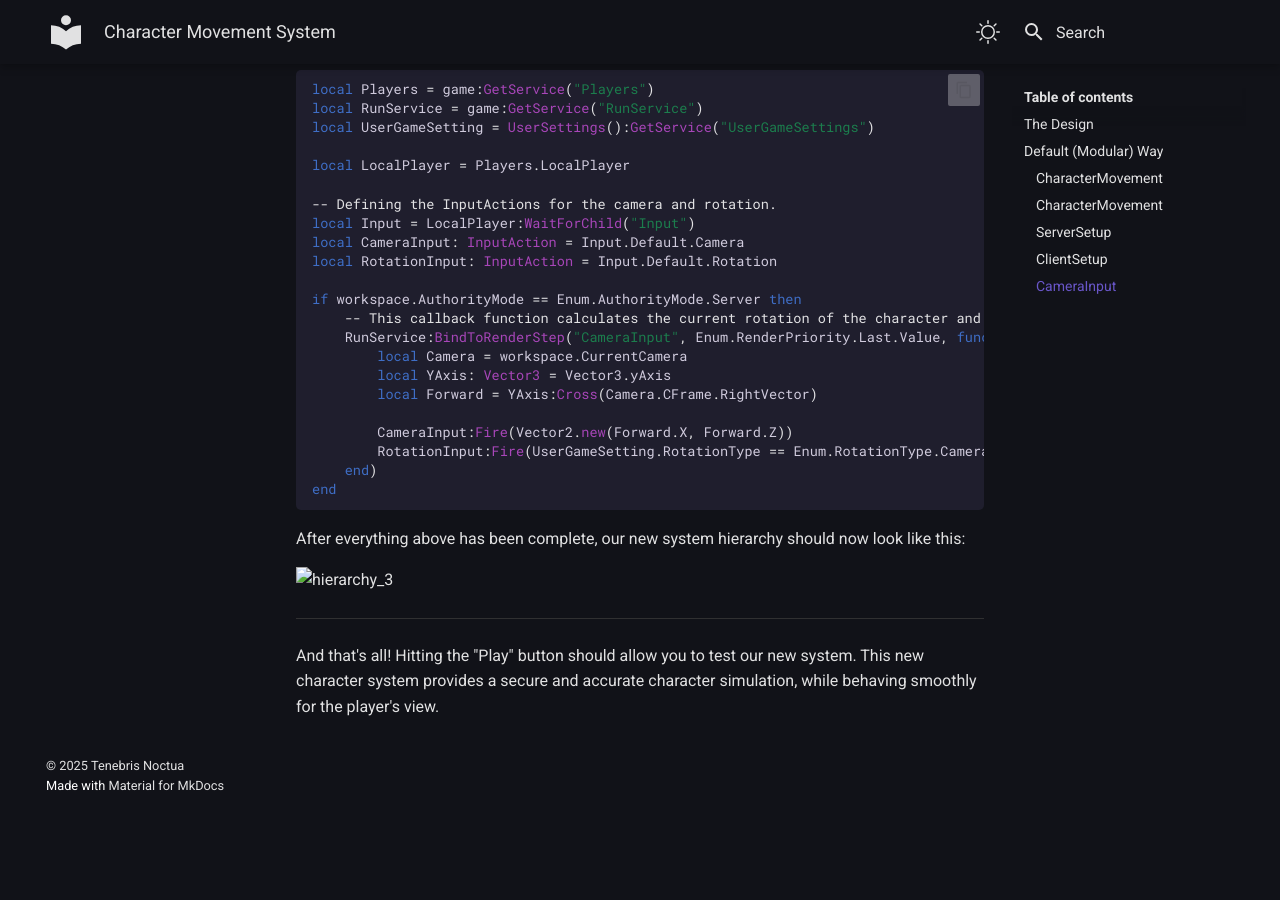
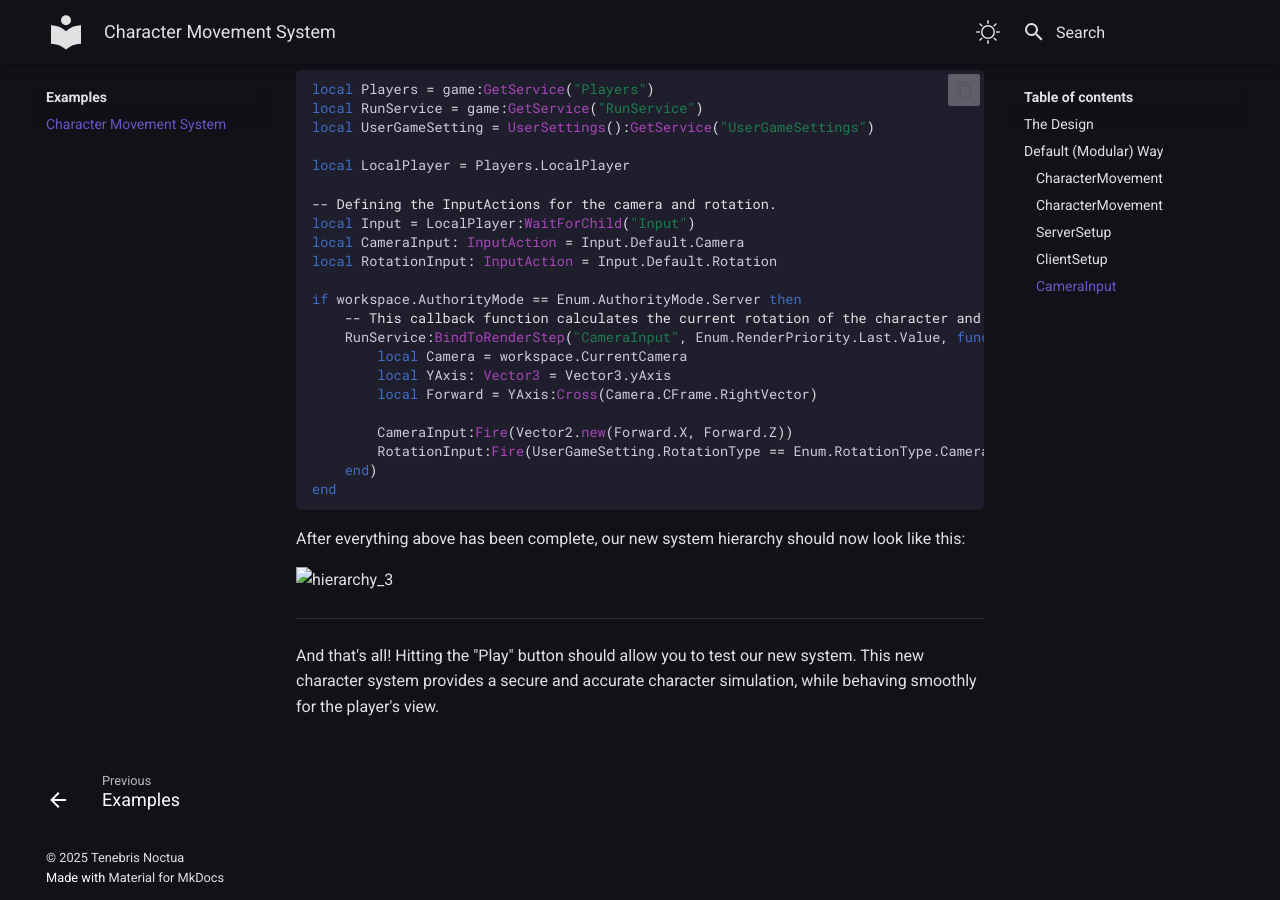
Before and after one commit to TenebrisNoctua/ServerAuthority, an MkDocs documentation site: the page built from docs/examples/character.md, in a window 1280 px wide and 900 px high, scrolled down 5115 px. Built offline with MkDocs 1.6.1 and Material for MkDocs 9.7.7, drawn with Linux system fonts in a browser that asks for light colours; before the commit the page ends 5923 px from its top, so only the background shows below that.

Commit message:
Update the Documentation.

```diff
--- a/mkdocs.yml
+++ b/mkdocs.yml
@@ -60,8 +60,11 @@ markdown_extensions:
 
 nav:
   - Server Authority:
-    - Server Authority: index.md
-    - Services and Behaviors: aurora.md
-    - Credits: credits.md
+    - Server Authority: main/index.md
+    - Services and Behaviors: main/aurora.md
+    - Credits: main/credits.md
+  - Examples:
+    - Examples: examples/index.md
+    - Character Movement System: examples/character.md
 copyright: |
   &copy; 2025 <a href="https://github.com/TenebrisNoctua"  target="_blank" rel="noopener">Tenebris Noctua</a>
```
